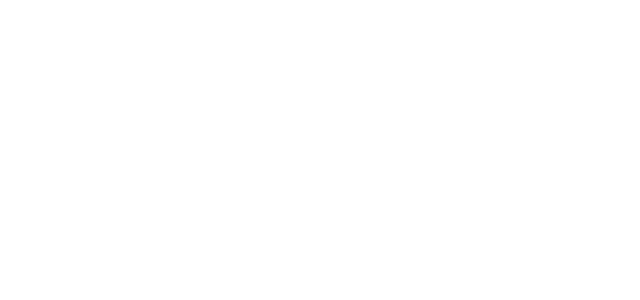
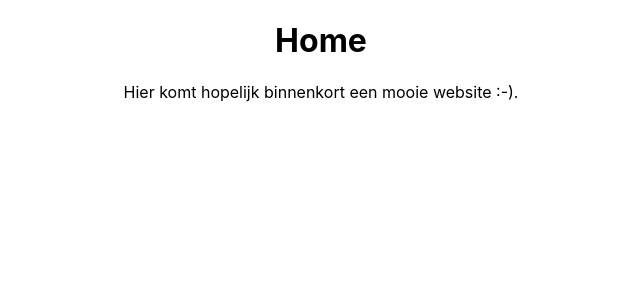
Before and after one commit to KoenSteurs1/Playground, a React (Vite) app: page /home in a window 1280 px wide. Before the commit this address had no page. Shown: the top 300 px of the page, without its empty margins (319-959 px from the left). Built offline with nearby package versions, Linux system fonts and the light colour scheme.

Commit message:
/berekening changed to /home

```diff
--- a/components/Berekening.jsx
+++ b/components/Home.jsx
@@ -1,8 +1,8 @@
 import React from 'react';
 import { Helmet } from 'react-helmet';
-import './Berekening.css'; // Pas aan naar je eigen CSS-bestand
+import './Home.css'; // Pas aan naar je eigen CSS-bestand
 
-const Berekening = () => {
+const Home = () => {
   return (
     <div>
       <Helmet>
@@ -10,9 +10,9 @@
         <meta name="robots" content="noindex" /> {/* Zorgt ervoor dat zoekmachines deze pagina niet indexeren */}
       </Helmet>
       <h1>Home</h1>
-      <p>Hier komt hopelijk binnenkort een mooie website.</p>
+      <p>Hier komt hopelijk binnenkort een mooie website :-).</p>
     </div>
   );
 };
 
-export default Berekening;
+export default Home;
--- a/src/App.jsx
+++ b/src/App.jsx
@@ -2,7 +2,7 @@
 import { BrowserRouter as Router, Route, Routes } from 'react-router-dom';
 import './App.css';
 import Placeholder from '../components/Placeholder.jsx';
-import Berekening from '../components/Berekening.jsx'; //
+import Home from '../components/Home.jsx'; //
 
 
 function App() {
@@ -11,7 +11,7 @@
       <div className="App">
         <Routes>
           <Route exact path="/" element={<Placeholder />}  />
-          <Route path="/berekening" element={<Berekening />} />
+          <Route path="/home" element={<Home />} />
         </Routes>
       </div>
     </Router>
```
Also changed, not shown: components/Berekening.css (deleted), components/Home.css (added), 2 other files (tests, documents, lock files or other folders).
